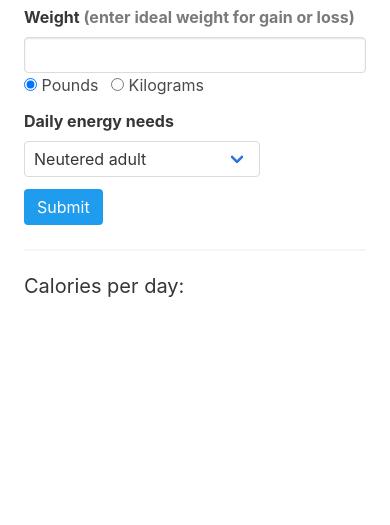
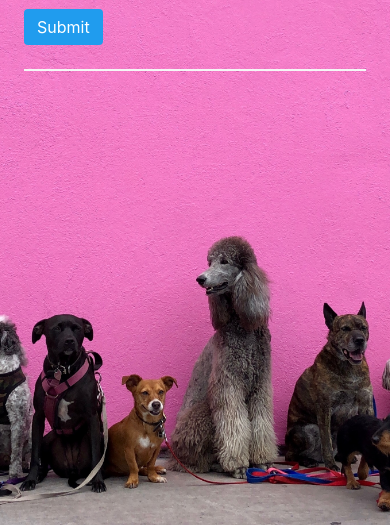
Before and after one commit to connordougherty/dog-calorie-calculator, a plain HTML site: page index.html in a window 390 px wide. Shown: the part 319-844 px from the top of the page. Drawn offline with nearby package versions, Linux system fonts and the light colour scheme.

Commit message:
added styling

```diff
--- a/index.html
+++ b/index.html
@@ -7,13 +7,14 @@
     <title>Dog Calorie Calculator</title>
 
     <link rel="stylesheet" href="https://cdnjs.cloudflare.com/ajax/libs/bulma/0.7.1/css/bulma.css">
+    <link rel="stylesheet" href="style.css">
 </head>
 <body>
-    <section class="hero is-fullheight">
+    <section class="hero is-fullheight has-background-image">
         <div class="hero-body">
-            <div class="container">
+            <div class="container calculator">
                 <div class="columns">
-                    <div class="column is-half is-offset-one-quarter">
+                    <div class="column is-two-fifths">
                         <h1 class="title">Dog Calorie Calculator</h1>
 
                         <form id="form">
@@ -61,7 +62,7 @@
 
                         <hr>
 
-                        <h2 class="title is-5 has-text-weight-normal">Calories per day: <span class="has-text-weight-bold" id="caloric-needs"></span></h2>
+                        <h2 class="subtitle is-4" id="caloric-needs"></h2>
                     </div>
                 </div>
 
@@ -69,9 +70,6 @@
         </div>
     </section>
 
-
-
-
     <script src="main.js"></script>
 </body>
 </html>
--- a/main.js
+++ b/main.js
@@ -48,5 +48,5 @@ function calculate() {
             break;
     }
 
-    caloricNeeds.innerHTML = Math.round(caloriesPerDay);
+    caloricNeeds.innerHTML =  '<strong>' + Math.round(caloriesPerDay) + '</strong>' + ' calories per day';
 }
--- /dev/null
+++ b/style.css
@@ -0,0 +1,19 @@
+.has-background-image {
+    background-image: url("images/background.jpg");
+    background-repeat: no-repeat;
+    background-position: left bottom;
+    background-size: 120% auto;
+}
+
+@media only screen and (max-width: 768px) {
+    .has-background-image {
+        background-image: url("images/background-mobile.jpg");
+        background-repeat: no-repeat;
+        background-position: center bottom;
+        background-size: auto 100%;
+    }
+
+    .calculator {
+        align-self: start;
+    }
+}
```
Also changed, not shown: images/background-mobile.jpg (added), 1 other file.
